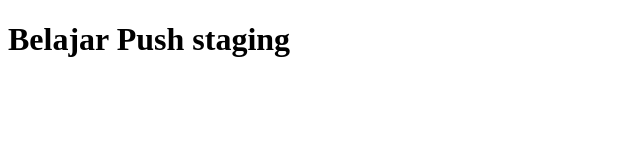
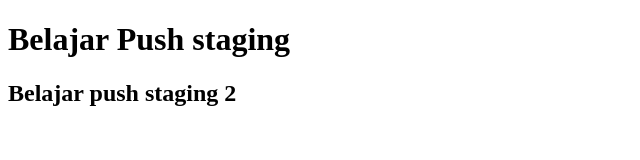
Before and after one commit to bowopetani/belajar-niomic, a plain HTML site: page header.html in a window 1280 px wide. Shown: the whole page, without its empty margins (0-640 px from the left). Drawn offline with Linux system fonts and the light colour scheme.

Commit message:
add element h2

```diff
--- a/header.html
+++ b/header.html
@@ -6,5 +6,6 @@
   </head>
   <body>
     <h1> Belajar Push staging </h1>
+    <h2> Belajar push staging 2 </h2>
   </body>
 </html>
```
